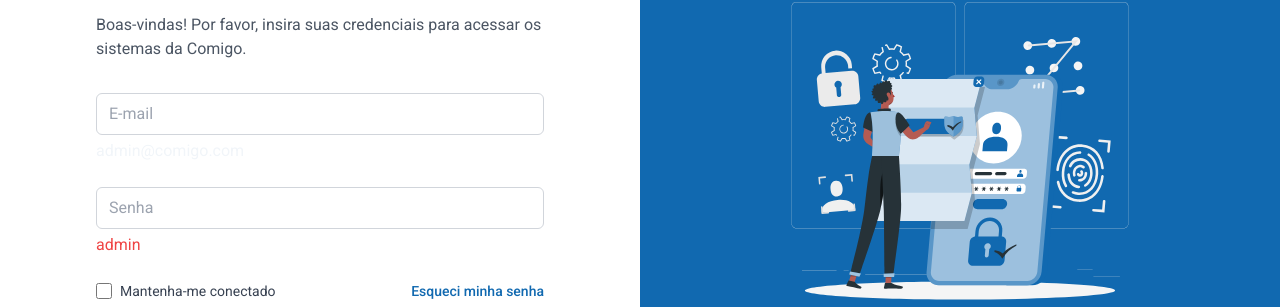
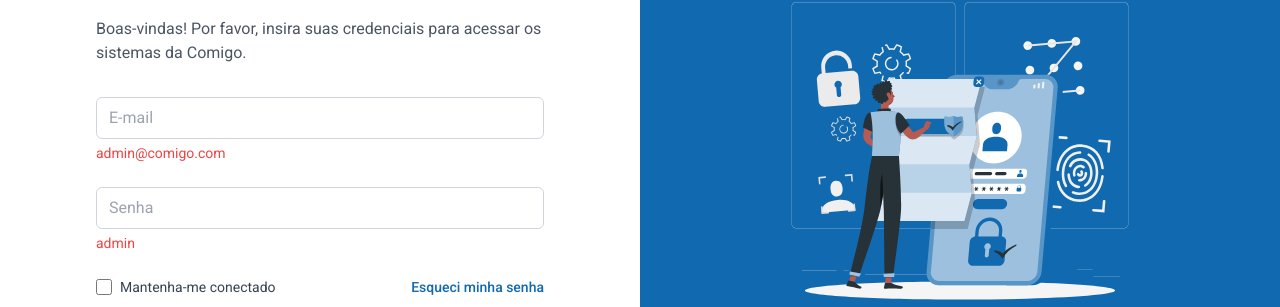
Before and after one commit to kennedysmartins/avaliacao-candidatos-comigo, a Next.js app in the folder frontend/: page /login in a window 1280 px wide. Shown: the part 242-549 px from the top of the page. Built offline with nearby package versions, Linux system fonts and the light colour scheme; no server answers.

Commit message:
fix: :lipstick: fixing style demo credentials

```diff
--- a/frontend/src/app/(auth)/login/page.tsx
+++ b/frontend/src/app/(auth)/login/page.tsx
@@ -70,7 +70,7 @@
                 className='w-full px-3 py-2 border border-gray-300 rounded-md focus:outline-none focus:ring-2 focus:ring-primary'
                 placeholder='E-mail'
               />
-              <p>admin@comigo.com</p>
+              <p className="text-red-500 text-sm cursor-copy" onClick={() => navigator.clipboard.writeText("admin@comigo.com")}>admin@comigo.com</p>
             </div>
             <div className="flex flex-col gap-1">
               <label htmlFor='password' className='sr-only'>
@@ -84,7 +84,7 @@
                 className='w-full px-3 py-2 border border-gray-300 rounded-md focus:outline-none focus:ring-2 focus:ring-primary'
                 placeholder='Senha'
               />
-              <p className="text-red-500">admin</p>
+              <p className="text-red-500 text-sm cursor-copy" onClick={() => navigator.clipboard.writeText('admin')}>admin</p>
             </div>
             <div className='flex items-center justify-between'>
               <div className='flex items-center'>
```
